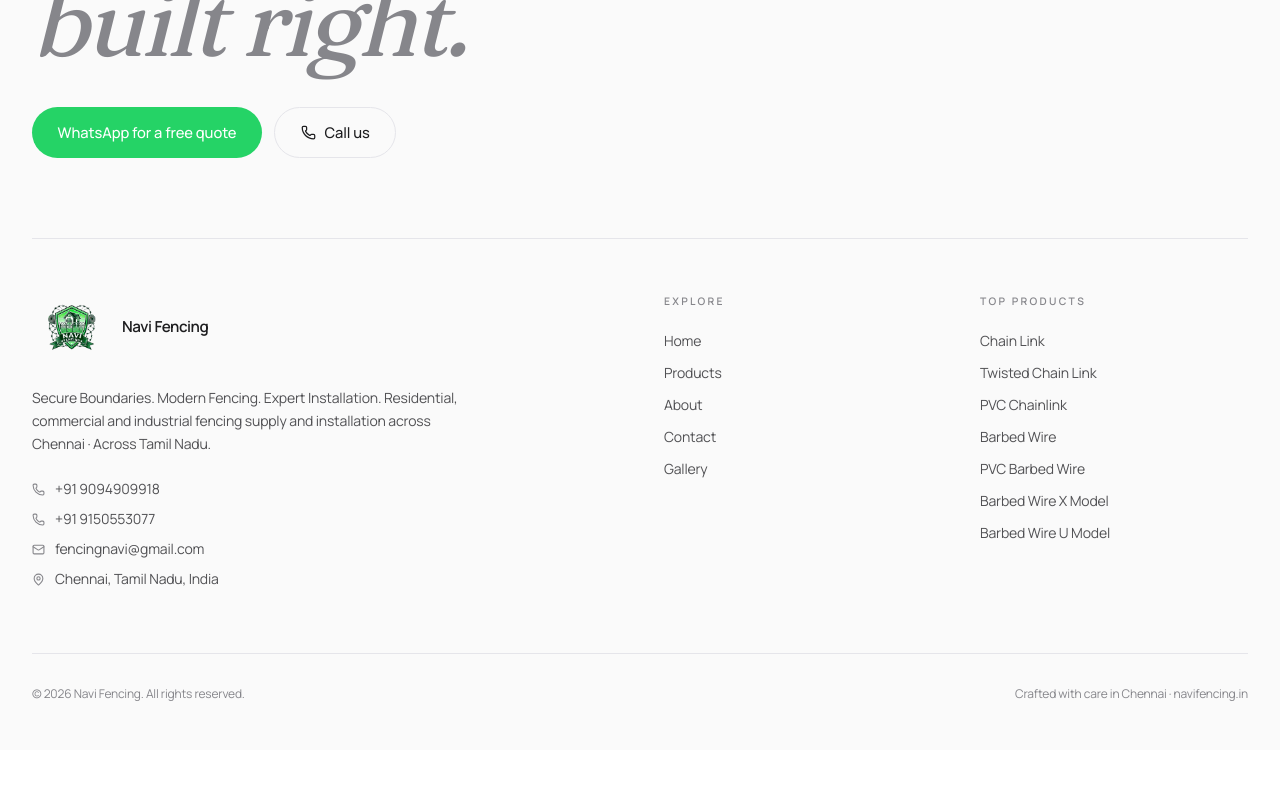
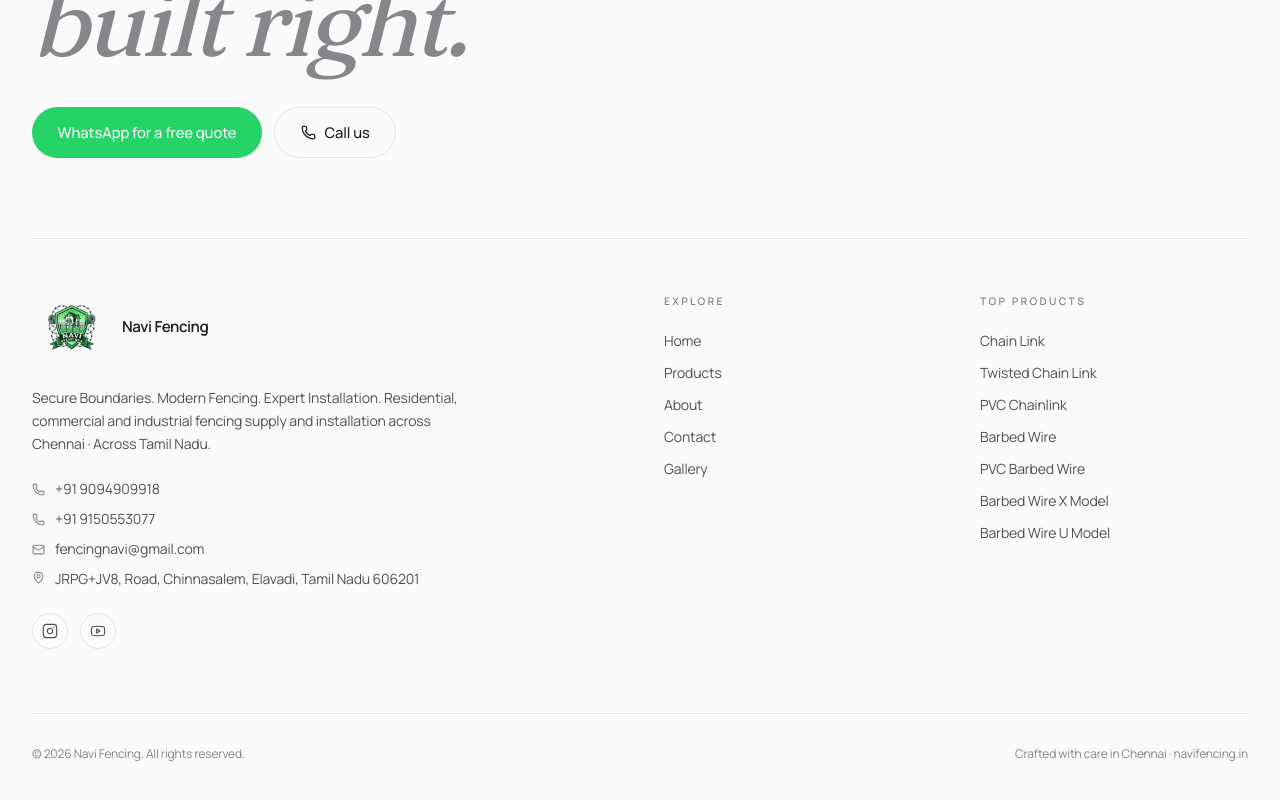
Before and after one commit to Suthan4/fencing-wesbite, a Next.js app: page /about in a window 1280 px wide. Shown: the part 3481-4281 px from the top of the page. Before the commit the page ends 4231 px from the top, so only its background shows below. Built offline with nearby package versions, Linux system fonts and the light colour scheme; no server answers.

Commit message:
updated location

```diff
--- a/src/components/SiteFooter.tsx
+++ b/src/components/SiteFooter.tsx
@@ -2,6 +2,67 @@ import Link from "next/link";
 import { Phone, Mail, MapPin } from "lucide-react";
 import Image from "next/image";
 import { company, whatsappUrl, products } from "@/lib/site";
+
+const mapsUrl =
+  "https://www.google.com/maps/search/?api=1&query=" +
+  encodeURIComponent("JRPG+JV8, Road, Chinnasalem, Elavadi, Tamil Nadu 606201");
+
+// NOTE: lucide-react no longer ships brand/logo icons (Instagram, YouTube,
+// Facebook, etc.) — they were removed due to trademark concerns. Using
+// small inline SVGs instead so we don't depend on a brand-icon package.
+type IconProps = { size?: number; strokeWidth?: number };
+
+function InstagramIcon({ size = 16, strokeWidth = 1.7 }: IconProps) {
+  return (
+    <svg
+      width={size}
+      height={size}
+      viewBox="0 0 24 24"
+      fill="none"
+      stroke="currentColor"
+      strokeWidth={strokeWidth}
+      strokeLinecap="round"
+      strokeLinejoin="round"
+      aria-hidden="true"
+    >
+      <rect x="2" y="2" width="20" height="20" rx="5" ry="5" />
+      <path d="M16 11.37a4 4 0 1 1-7.914 1.173A4 4 0 0 1 16 11.37z" />
+      <line x1="17.5" y1="6.5" x2="17.51" y2="6.5" />
+    </svg>
+  );
+}
+
+function YoutubeIcon({ size = 16, strokeWidth = 1.7 }: IconProps) {
+  return (
+    <svg
+      width={size}
+      height={size}
+      viewBox="0 0 24 24"
+      fill="none"
+      stroke="currentColor"
+      strokeWidth={strokeWidth}
+      strokeLinecap="round"
+      strokeLinejoin="round"
+      aria-hidden="true"
+    >
+      <path d="M2.5 17a24.12 24.12 0 0 1 0-10 2 2 0 0 1 1.4-1.4 49.56 49.56 0 0 1 16.2 0A2 2 0 0 1 21.5 7a24.12 24.12 0 0 1 0 10 2 2 0 0 1-1.4 1.4 49.55 49.55 0 0 1-16.2 0A2 2 0 0 1 2.5 17z" />
+      <path d="m10 15 5-3-5-3z" />
+    </svg>
+  );
+}
+
+const socials = [
+  {
+    label: "Instagram",
+    href: "https://www.instagram.com/navi_fencing/",
+    icon: InstagramIcon,
+  },
+  {
+    label: "YouTube",
+    href: "https://www.youtube.com/@NaviFencing",
+    icon: YoutubeIcon,
+  },
+];
 
 export function SiteFooter() {
   return (
@@ -77,10 +138,35 @@ export function SiteFooter() {
                 <Mail size={13} className="text-[#86868b]" />
                 {company.email}
               </a>
-              <div className="flex items-center gap-2.5">
-                <MapPin size={13} className="text-[#86868b]" />
-                Chennai, Tamil Nadu, India
-              </div>
+              <a
+                href={mapsUrl}
+                target="_blank"
+                rel="noopener noreferrer"
+                data-testid="footer-address"
+                className="flex items-start gap-2.5 hover:text-[#1d1d1f]"
+              >
+                <MapPin size={13} className="mt-0.5 shrink-0 text-[#86868b]" />
+                <span>
+                  JRPG+JV8, Road, Chinnasalem, Elavadi, Tamil Nadu 606201
+                </span>
+              </a>
+            </div>
+
+            {/* Social links */}
+            <div className="mt-6 flex items-center gap-3">
+              {socials.map((s) => (
+                <a
+                  key={s.label}
+                  href={s.href}
+                  target="_blank"
+                  rel="noopener noreferrer"
+                  aria-label={s.label}
+                  data-testid={`footer-social-${s.label.toLowerCase()}`}
+                  className="grid h-9 w-9 place-items-center rounded-full border border-[#e5e5ea] text-[#515154] transition-colors hover:border-[#1d1d1f] hover:text-[#1d1d1f]"
+                >
+                  <s.icon size={16} strokeWidth={1.7} />
+                </a>
+              ))}
             </div>
           </div>
 
```
